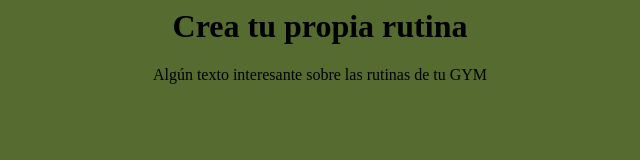
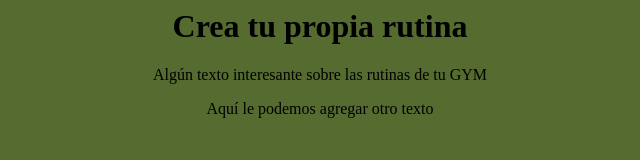
Before and after one commit to Meminsky87/hyperbolg, a plain HTML site: page index.html in a window 1280 px wide. Shown: the whole page, without its empty margins (320-960 px from the left). Drawn offline with Linux system fonts and the light colour scheme.

Commit message:
Otros cambios al index

```diff
--- a/index.html
+++ b/index.html
@@ -6,5 +6,6 @@
     <body>
         <h1>Crea tu propia rutina</h1>
         <p>Algún texto interesante sobre las rutinas de tu GYM</p>
+        <p>Aquí le podemos agregar otro texto</p>
     </body>
 </html>
```
